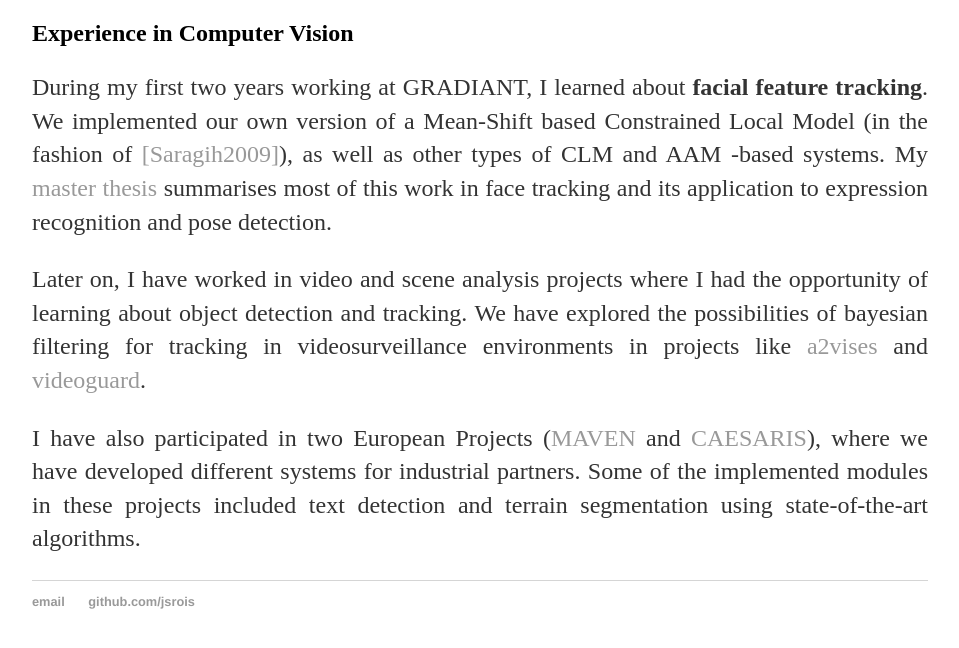
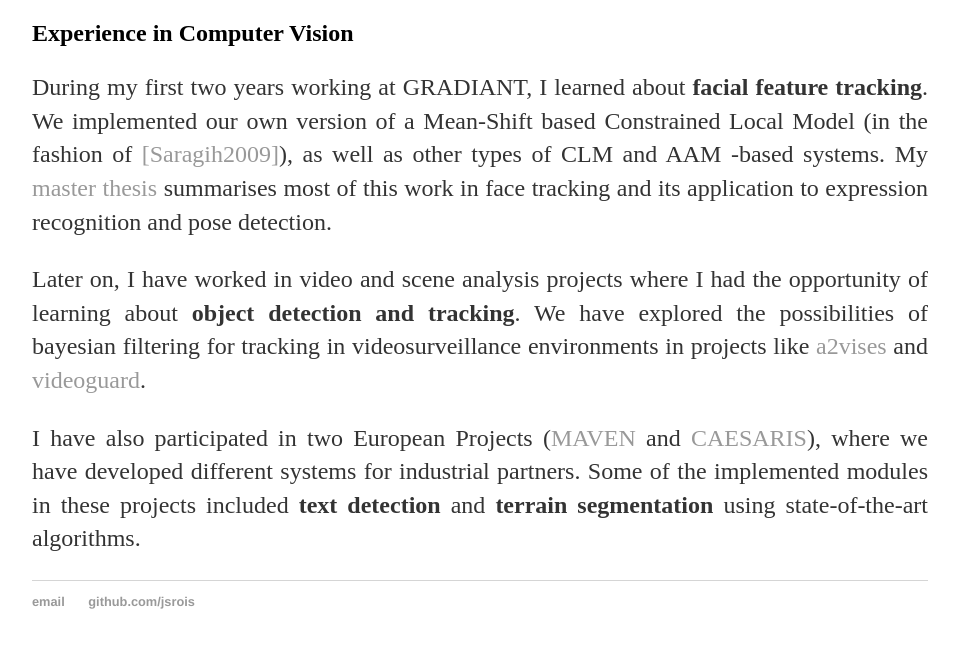
Before and after one commit to jsrois/blg-backup, a Jekyll site: the page built from about/index.html, in a window 1280 px wide, cut to the strip 430-1099 px from the top of the page. Shown: the top 648 px of the strip, without its empty margins (160-1119 px from the left). Built offline with Jekyll 4.4.1, drawn with Linux system fonts in a browser that asks for light colours.

```diff
--- a/about/index.html
+++ b/about/index.html
@@ -23,7 +23,7 @@ title: Javier Sánchez Rois, Software Engineer
 </p>
 <p>
     Later on, I have worked in video and scene analysis projects where I had the opportunity of learning about
-    object detection and tracking. We have explored the possibilities of bayesian filtering for tracking in
+    <b>object detection and tracking</b>. We have explored the possibilities of bayesian filtering for tracking in
     videosurveillance environments in projects like
     <a href="http://www.gradiant.org/es/lineas-de-investigacion/proyectos/664-a2vises-aplicaciones-de-analisis-avanzado-de-video-para-una-smart-city-eficiente-y-segura.html">a2vises</a>
     and <a href="http://www.gradiant.org/lineas-de-investigacion/proyectos/770-videoguard.html">videoguard</a>.
@@ -32,5 +32,5 @@ title: Javier Sánchez Rois, Software Engineer
     I have also participated in two European Projects (<a href="http://maven-project.eu/">MAVEN</a> and
     <a href="http://www.gradiant.org/en/research-lines/proyectos/822-caesaris.html">CAESARIS</a>),
     where we have developed different systems for industrial partners. Some of the implemented modules in these
-    projects included text detection and terrain segmentation using state-of-the-art algorithms.
+    projects included <b>text detection</b> and <b>terrain segmentation</b> using state-of-the-art algorithms.
 </p>
```
